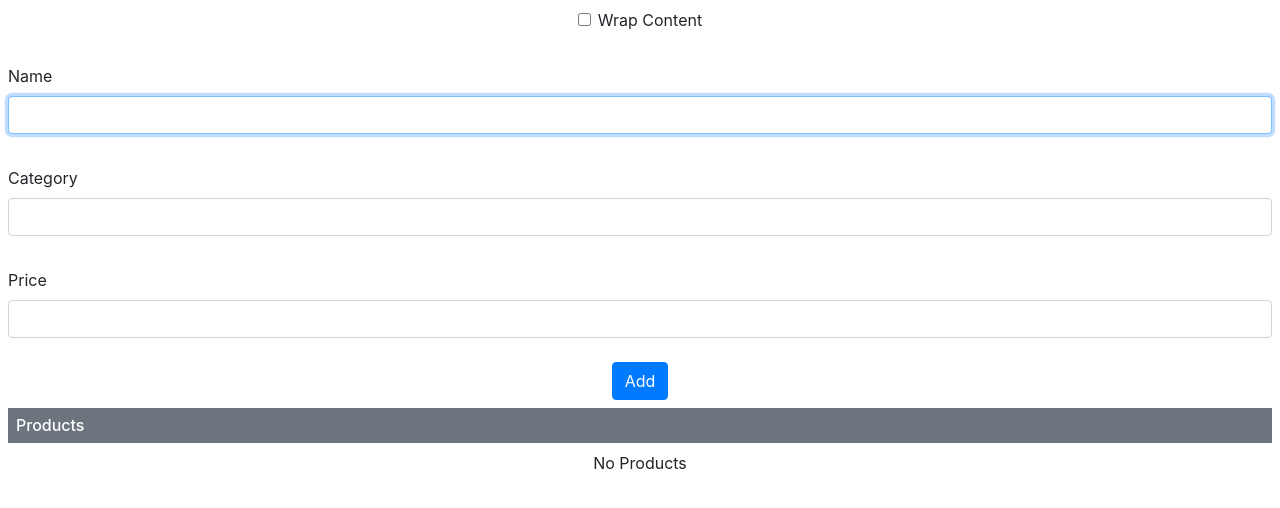
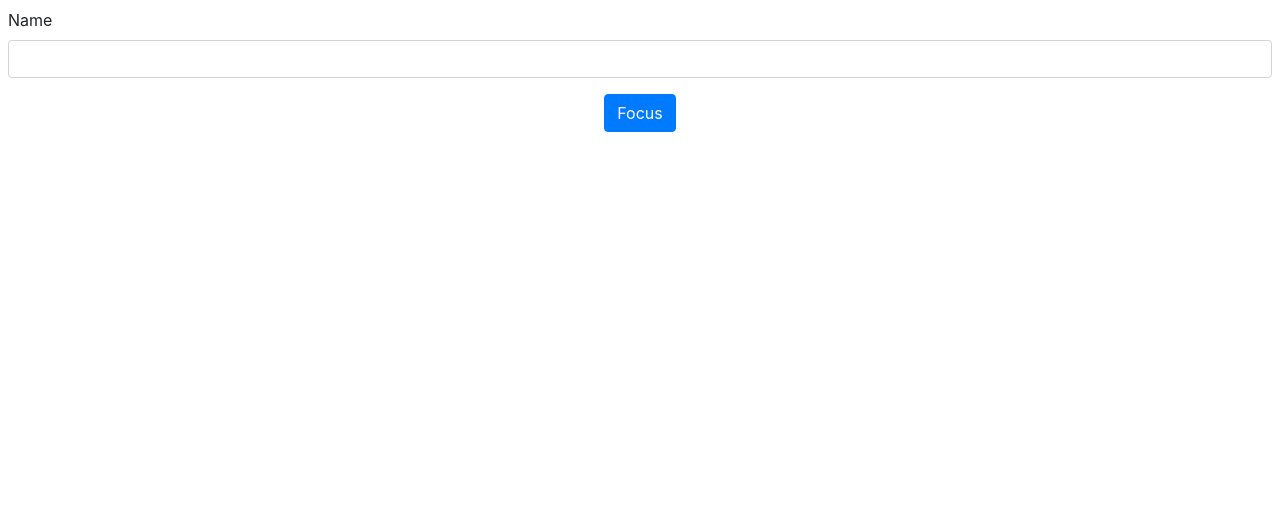
Before and after one commit to mannue/study, a React (Create React App) app in the folder refs/: page / in a window 1280 px wide. Shown: the top 508 px of the page. Built offline with nearby package versions, Linux system fonts and the light colour scheme.

Commit message:
16장 ref 을 prop 로 이

```diff
--- a/refs/src/App.js
+++ b/refs/src/App.js
@@ -1,25 +1,24 @@
-import React, { useState } from "react";
-import Editor from "./Editor";
-import ProductTable from "./ProductTable";
+import React from "react";
+
+import FormField from "./FormField";
 
 function App() {
-  const [products, setProducts] = useState([]);
+    const fieldRef = React.createRef();
 
-  const appProduct = (product) => {
-    if (products.indexOf(product.name) === -1) {
-      setProducts([...products, product])
-    }
-  }
+    const handleClick = () => {
+        fieldRef.current.focus();
+    };
 
-  return <div>
-    <Editor callback={appProduct}/>
-    <h6 className="bg-secondary text-white m-2 p-2">Products</h6>
-    <div className="m-2">
-      {
-        products.length === 0? <div className="text-center">No Products</div> : <ProductTable products={products}/>
-      }
-    </div>
-  </div>
+    return (
+        <div className="m-2">
+            <FormField label="Name" fieldRef={fieldRef}/>
+            <div className="text-center m-2">
+                <button className="btn btn-primary" onClick={handleClick}>
+                    Focus
+                </button>
+            </div>
+        </div>
+    );
 }
 
 export default App;
--- /dev/null
+++ b/refs/src/FormField.js
@@ -0,0 +1,29 @@
+import React, {Component} from 'react';
+
+class FormField extends Component {
+    constructor(props) {
+        super(props);
+        this.state = {
+            fieldValue: ""
+        }
+    }
+
+    handleChange = (ev) => {
+        this.setState({
+            fieldValue: ev.target.value
+        })
+    }
+
+    render() {
+        return (
+            <div className="form-group">
+                <label>{ this.props.label}</label>
+                <input className="form-control" value={this.state.fieldValue}
+                       onChange={this.handleChange} ref={this.props.fieldRef }/>
+
+            </div>
+        );
+    }
+}
+
+export default FormField;
```
Also changed, not shown: refs/src/jQueryColorizer.js (added, +10 -0 lines), 1 other file (tests, documents, lock files or other folders).
